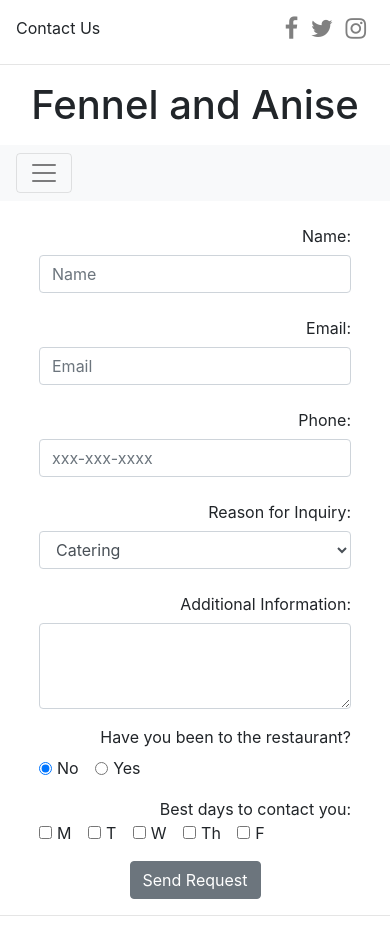
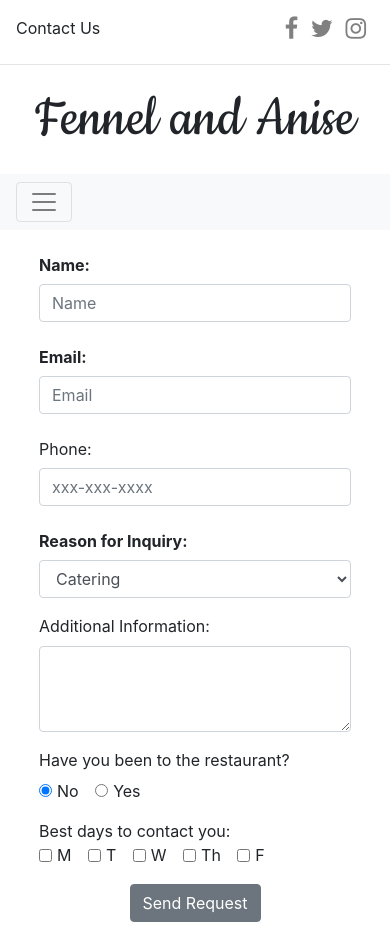
Before and after one commit to spearw/restaurantDev10, a plain HTML site: page static/contact.html in a window 390 px wide. Shown: the top 925 px of the page. Drawn offline with nearby package versions, Linux system fonts and the light colour scheme.

Commit message:
added a few extra css styles

```diff
--- a/css/restaurantStyles.css
+++ b/css/restaurantStyles.css
@@ -5,34 +5,15 @@
   font-size: 1.5rem;
 }
 
-img {
-  width: 100%;
-  margin-bottom: 2rem;
+h1 {
+  font-family: "Cookie", cursive;
+  font-size: 4rem;
 }
 
-h3 {
-  margin: 2rem 0;
+a:visited {
+  color: purple !important;
 }
 
-.center_big {
-  text-align: center;
+a:hover {
+  font-weight: bold;
 }
-
-.fifty_big {
-  width: 50%;
-  margin: auto;
-}
-
-.label {
-  text-align: right;
-}
-
-@media only screen and (max-width: 768px) {
-  .center_big {
-    text-align: left;
-  }
-  .fifty_big {
-    width: 80%;
-    margin: auto;
-  }
-}
--- a/static/contact.html
+++ b/static/contact.html
@@ -19,8 +19,27 @@
       crossorigin="anonymous"
     />
     <link rel="stylesheet" href="../css/restaurantStyles.css" />
+    <link
+      href="https://fonts.googleapis.com/css?family=Cookie&display=swap"
+      rel="stylesheet"
+    />
 
     <title>Fennel and Anise</title>
+
+    <style type="text/css">
+      .form_text {
+        width: 50%;
+        margin: auto;
+        text-align: right;
+      }
+      @media only screen and (max-width: 768px) {
+        .form_text {
+          width: 80%;
+          margin: auto;
+          text-align: left;
+        }
+      }
+    </style>
   </head>
   <body>
     <div class="d-flex justify-content-between">
@@ -68,11 +87,9 @@
     </nav>
 
     <!-- Main Content-->
-    <form class="fifty_big">
-      <div class="form-group row">
-        <label for="inputName" class="col-sm-6 col-form-label text-right"
-          >Name:</label
-        >
+    <form class="form_text">
+      <div class="form-group row font-weight-bold">
+        <label for="inputName" class="col-sm-6 col-form-label">Name:</label>
         <div class="col-sm-6">
           <input
             type="text"
@@ -82,10 +99,8 @@
           />
         </div>
       </div>
-      <div class="form-group row">
-        <label for="inputEmail" class="col-sm-6 col-form-label text-right"
-          >Email:</label
-        >
+      <div class="form-group row font-weight-bold">
+        <label for="inputEmail" class="col-sm-6 col-form-label">Email:</label>
         <div class="col-sm-6">
           <input
             type="email"
@@ -96,9 +111,7 @@
         </div>
       </div>
       <div class="form-group row">
-        <label for="inputPhone" class="col-sm-6 col-form-label text-right"
-          >Phone:</label
-        >
+        <label for="inputPhone" class="col-sm-6 col-form-label">Phone:</label>
         <div class="col-sm-6">
           <input
             type="number"
@@ -108,8 +121,8 @@
           />
         </div>
       </div>
-      <div class="form-group row">
-        <label for="inquirySelect" class="col-sm-6 col-form-label text-right"
+      <div class="form-group row font-weight-bold">
+        <label for="inquirySelect" class="col-sm-6 col-form-label"
           >Reason for Inquiry:</label
         >
         <element class="col-sm-6">
@@ -122,9 +135,7 @@
         >
       </div>
       <div class="form-group row">
-        <label
-          for="additionalInformation"
-          class="col-sm-6 col-form-label text-right"
+        <label for="additionalInformation" class="col-sm-6 col-form-labelt"
           >Additional Information:</label
         >
         <element class="col-sm-6">
@@ -137,10 +148,10 @@
       </div>
       <fieldset class="form-group">
         <div class="row">
-          <legend class="col-form-label col-sm-6 pt-0 text-right">
+          <legend class="col-form-label col-sm-6 pt-0">
             Have you been to the restaurant?
           </legend>
-          <div class="col-sm-6">
+          <div class="col-sm-6 text-left">
             <div class="form-check form-check-inline">
               <input
                 class="form-check-input"
@@ -170,7 +181,7 @@
         </div>
       </fieldset>
       <div class="form-group row">
-        <div class="col-sm-6 text-right">Best days to contact you:</div>
+        <div class="col-sm-6">Best days to contact you:</div>
         <div class="col-sm-6">
           <div class="form-check form-check-inline">
             <input
```
Also changed, not shown: static/index.html (+15 -2 lines), static/menu.html (+19 -1 lines).
